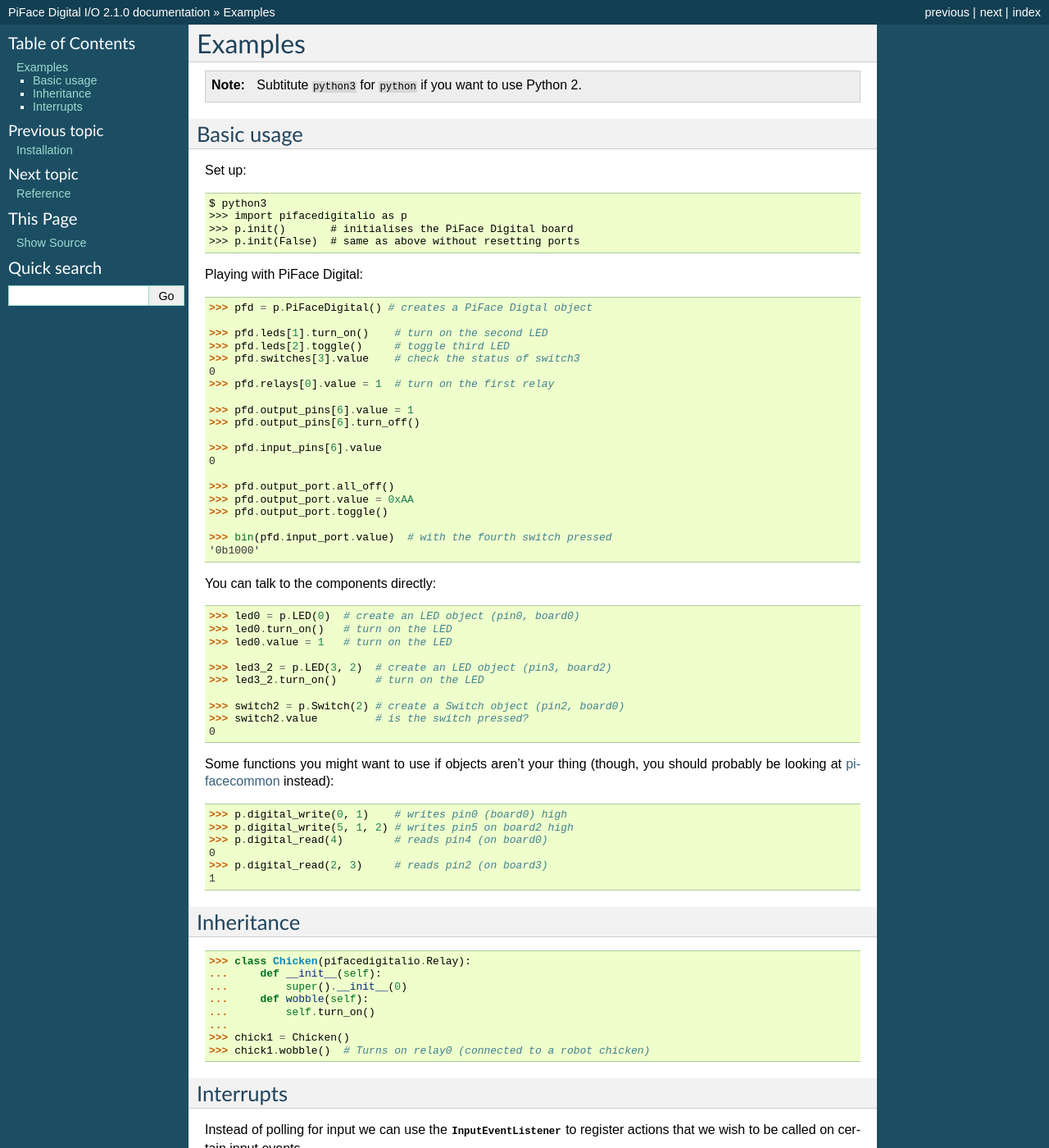
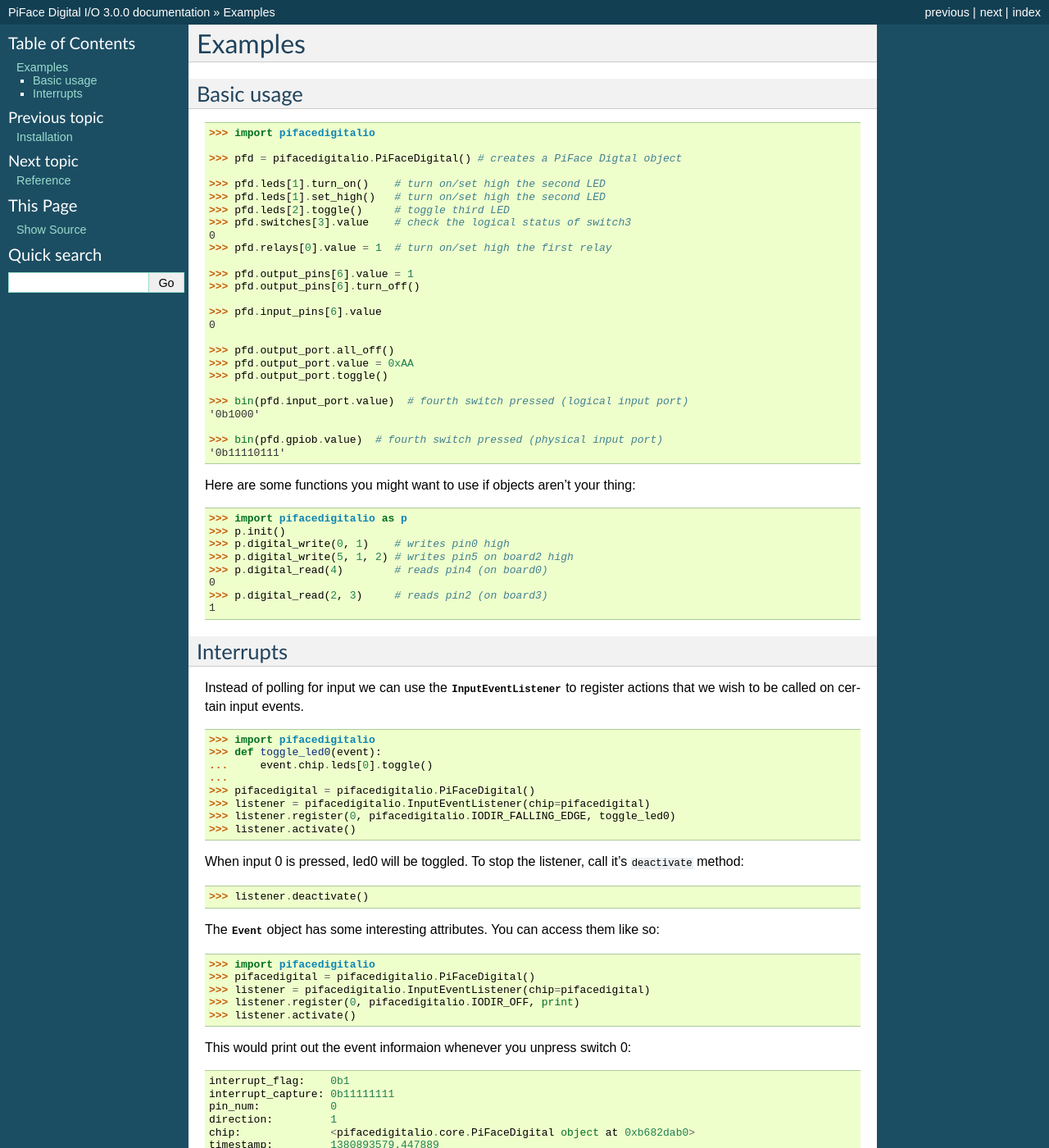
Before and after one commit to piface/pifacedigitalio, a Sphinx documentation site: the page built from docs/example.rst, in a window 1280 px wide and 1400 px high. Shown: the whole window at 82% size. Built offline with Sphinx 7.4.7, drawn with Linux system fonts in a browser that asks for light colours; formulas are drawn with MathJax 3; some of the changed text lies outside the part shown.

Commit message:
updated to use mcp23s17 classes

```diff
--- a/docs/example.rst
+++ b/docs/example.rst
@@ -2,27 +2,21 @@
 Examples
 ########
 
-.. note:: Subtitute ``python3`` for ``python`` if you want to use Python 2.
-
 Basic usage
 ===========
 
-Set up::
+::
 
-    $ python3
-    >>> import pifacedigitalio as p
-    >>> p.init()       # initialises the PiFace Digital board
-    >>> p.init(False)  # same as above without resetting ports
+    >>> import pifacedigitalio
 
-Playing with PiFace Digital::
+    >>> pfd = pifacedigitalio.PiFaceDigital() # creates a PiFace Digtal object
 
-    >>> pfd = p.PiFaceDigital() # creates a PiFace Digtal object
-
-    >>> pfd.leds[1].turn_on()    # turn on the second LED
+    >>> pfd.leds[1].turn_on()    # turn on/set high the second LED
+    >>> pfd.leds[1].set_high()   # turn on/set high the second LED
     >>> pfd.leds[2].toggle()     # toggle third LED
-    >>> pfd.switches[3].value    # check the status of switch3
+    >>> pfd.switches[3].value    # check the logical status of switch3
     0
-    >>> pfd.relays[0].value = 1  # turn on the first relay
+    >>> pfd.relays[0].value = 1  # turn on/set high the first relay
 
     >>> pfd.output_pins[6].value = 1
     >>> pfd.output_pins[6].turn_off()
@@ -34,45 +28,25 @@
     >>> pfd.output_port.value = 0xAA
     >>> pfd.output_port.toggle()
 
-    >>> bin(pfd.input_port.value)  # with the fourth switch pressed
+    >>> bin(pfd.input_port.value)  # fourth switch pressed (logical input port)
     '0b1000'
 
-You can talk to the components directly::
+    >>> bin(pfd.gpiob.value)  # fourth switch pressed (physical input port)
+    '0b11110111'
 
-    >>> led0 = p.LED(0)  # create an LED object (pin0, board0)
-    >>> led0.turn_on()   # turn on the LED
-    >>> led0.value = 1   # turn on the LED
+.. note: Inputs are active low on GPIO Port B. This is hidden in software
+   unless you inspect the GPIOB register.
 
-    >>> led3_2 = p.LED(3, 2)  # create an LED object (pin3, board2)
-    >>> led3_2.turn_on()      # turn on the LED
+Here are some functions you might want to use if objects aren't your thing::
 
-    >>> switch2 = p.Switch(2) # create a Switch object (pin2, board0)
-    >>> switch2.value         # is the switch pressed?
-    0
-
-Some functions you might want to use if objects aren't your thing (though, you
-should probably be looking at `pifacecommon <https://github.com/piface/pifacecommon>`_ instead)::
-
-    >>> p.digital_write(0, 1)    # writes pin0 (board0) high
+    >>> import pifacedigitalio as p
+    >>> p.init()
+    >>> p.digital_write(0, 1)    # writes pin0 high
     >>> p.digital_write(5, 1, 2) # writes pin5 on board2 high
     >>> p.digital_read(4)        # reads pin4 (on board0)
     0
     >>> p.digital_read(2, 3)     # reads pin2 (on board3)
     1
-
-
-Inheritance
-===========
-
-    >>> class Chicken(pifacedigitalio.Relay):
-    ...     def __init__(self):
-    ...         super().__init__(0)
-    ...     def wobble(self):
-    ...         self.turn_on()
-    ...
-    >>> chick1 = Chicken()
-    >>> chick1.wobble()  # Turns on relay0 (connected to a robot chicken)
-
 
 Interrupts
 ==========
@@ -81,13 +55,12 @@
 register actions that we wish to be called on certain input events.
 
     >>> import pifacedigitalio
-    >>> pifacedigitalio.init()
-    >>> pfd = pifacedigitalio.PiFaceDigital()
     >>> def toggle_led0(event):
-    ...     pfd.leds[0].toggle()
+    ...     event.chip.leds[0].toggle()
     ...
-    >>> listener = pifacedigitalio.InputEventListener()
-    >>> listener.register(0, pifacedigitalio.IODIR_ON, toggle_led0)
+    >>> pifacedigital = pifacedigitalio.PiFaceDigital()
+    >>> listener = pifacedigitalio.InputEventListener(chip=pifacedigital)
+    >>> listener.register(0, pifacedigitalio.IODIR_FALLING_EDGE, toggle_led0)
     >>> listener.activate()
 
 When input 0 is pressed, led0 will be toggled. To stop the listener, call it's
@@ -99,20 +72,16 @@
 like so::
 
     >>> import pifacedigitalio
-    >>> pifacedigitalio.init()
-    >>> def print_event_info(event):
-    ...     print("Flag:     ", bin(event.interrupt_flag))
-    ...     print("Capture:  ", bin(event.interrupt_capture))
-    ...     print("Pin num:  ", event.pin_num)
-    ...     print("Direction:", event.direction)
-    ...
-    >>> listener = pifacedigitalio.InputEventListener()
-    >>> listener.register(0, pifacedigitalio.IODIR_OFF, print_event_info)
+    >>> pifacedigital = pifacedigitalio.PiFaceDigital()
+    >>> listener = pifacedigitalio.InputEventListener(chip=pifacedigital)
+    >>> listener.register(0, pifacedigitalio.IODIR_OFF, print)
     >>> listener.activate()
 
 This would print out the event informaion whenever you unpress switch 0::
 
-    Flag:      0b00000001
-    Capture:   0b11111110
-    Pin num:   0
-    Direction: 1
+    interrupt_flag:    0b1
+    interrupt_capture: 0b11111111
+    pin_num:           0
+    direction:         1
+    chip:              <pifacedigitalio.core.PiFaceDigital object at 0xb682dab0>
+    timestamp:         1380893579.447889
--- a/pifacedigitalio/version.py
+++ b/pifacedigitalio/version.py
@@ -1 +1 @@
-__version__ = '2.1.0'
+__version__ = '3.0.0'
```
Also changed, not shown: 6 other files.
